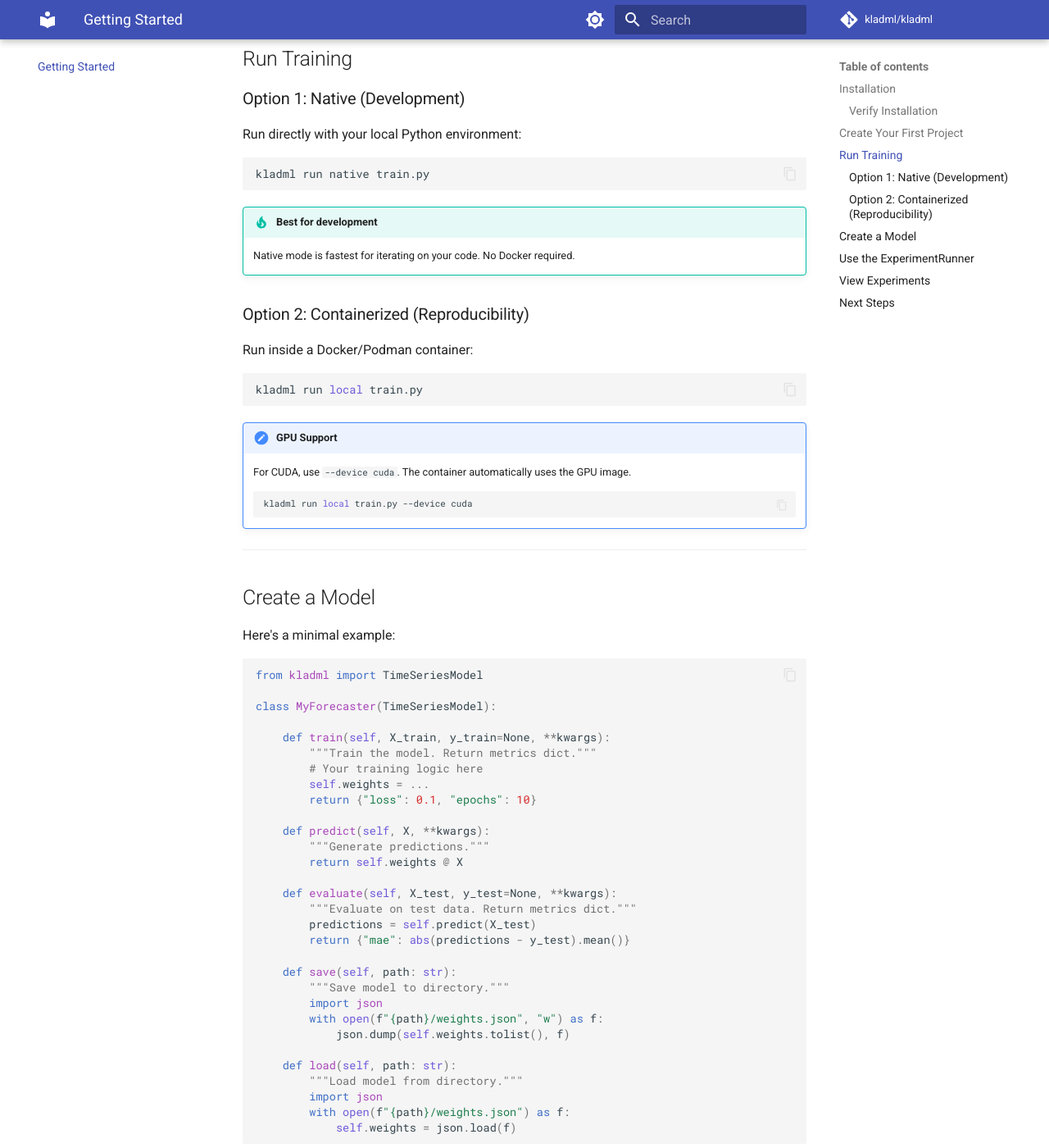
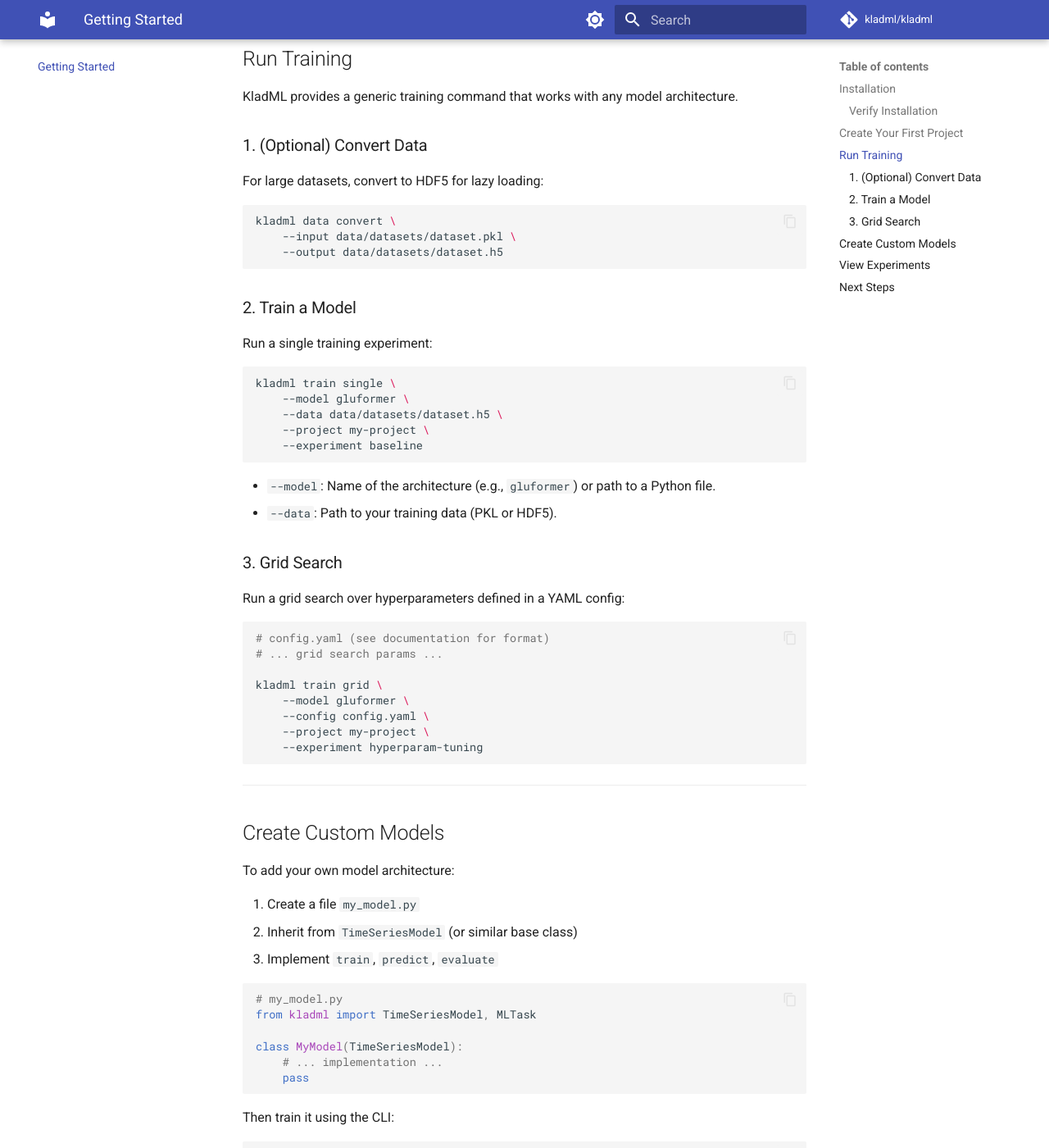
Before and after one commit to kladml/kladml, an MkDocs documentation site: the page built from docs/getting_started.md, in a window 1280 px wide and 1400 px high, scrolled down 1053 px. Shown: the whole window at 82% size. Built offline with MkDocs 1.6.1 and Material for MkDocs 9.7.7, drawn with Linux system fonts in a browser that asks for light colours; comment, search, counter and statistics services are not loaded; some of the changed text lies outside the part shown.

Commit message:
docs: update guides for HDF5 lazy loading and generic CLI

````diff
--- a/docs/cli.md
+++ b/docs/cli.md
@@ -129,7 +129,92 @@ kladml run local train.py --image my-registry/my-image:latest
 
 ---
 
+
+---
+
+## Training Commands
+
+### `kladml train single`
+
+Train a model on a dataset.
+
+```bash
+kladml train single [OPTIONS]
+```
+
+**Options:**
+
+| Option | Required | Description |
+|--------|----------|-------------|
+| `--model`, `-m` | Yes | Model architecture name (e.g., `gluformer`) or path to `.py` file |
+| `--data`, `-d` | Yes | Path to training data (`.pkl` or `.h5`) |
+| `--val` | No | Path to validation data |
+| `--project`, `-p` | Yes | Project name |
+| `--experiment`, `-e` | Yes | Experiment name |
+| `--config`, `-c` | No | Path to YAML config file |
+
+**Example:**
+
+```bash
+kladml train single --model gluformer --data train.h5 --project sentinella --experiment v1
+```
+
+---
+
+### `kladml train grid`
+
+Run a grid search over hyperparameters.
+
+```bash
+kladml train grid [OPTIONS]
+```
+
+The configuration file must define lists of values for grid search.
+
+**Example:**
+
+```bash
+kladml train grid --model gluformer --config grid.yaml --project sentinella --experiment tuning
+```
+
+---
+
+## Data Commands
+
+### `kladml data inspect`
+
+Analyze a `.pkl` dataset file.
+
+```bash
+kladml data inspect <path>
+```
+
+### `kladml data convert`
+
+Convert a dataset to HDF5 format for lazy loading.
+
+```bash
+kladml data convert [OPTIONS]
+```
+
+**Options:**
+
+| Option | Required | Description |
+|--------|----------|-------------|
+| `--input`, `-i` | Yes | Input `.pkl` file path |
+| `--output`, `-o` | Yes | Output `.h5` file path |
+| `--compression` | No | Compression (gzip, lzf). Default: gzip |
+
+**Example:**
+
+```bash
+kladml data convert -i train.pkl -o train.h5
+```
+
+---
+
 ## Environment Variables
+
 
 KladML respects these environment variables:
 
--- a/docs/getting_started.md
+++ b/docs/getting_started.md
@@ -45,96 +45,71 @@ my-project/
 
 ## Run Training
 
-### Option 1: Native (Development)
+KladML provides a generic training command that works with any model architecture.
 
-Run directly with your local Python environment:
+### 1. (Optional) Convert Data
+
+For large datasets, convert to HDF5 for lazy loading:
 
 ```bash
-kladml run native train.py
+kladml data convert \
+    --input data/datasets/dataset.pkl \
+    --output data/datasets/dataset.h5
 ```
 
-!!! tip "Best for development"
-    Native mode is fastest for iterating on your code. No Docker required.
+### 2. Train a Model
 
-### Option 2: Containerized (Reproducibility)
-
-Run inside a Docker/Podman container:
+Run a single training experiment:
 
 ```bash
-kladml run local train.py
+kladml train single \
+    --model gluformer \
+    --data data/datasets/dataset.h5 \
+    --project my-project \
+    --experiment baseline
 ```
 
-!!! note "GPU Support"
-    For CUDA, use `--device cuda`. The container automatically uses the GPU image.
-    ```bash
-    kladml run local train.py --device cuda
-    ```
+- `--model`: Name of the architecture (e.g., `gluformer`) or path to a Python file.
+- `--data`: Path to your training data (PKL or HDF5).
 
----
+### 3. Grid Search
 
-## Create a Model
+Run a grid search over hyperparameters defined in a YAML config:
 
-Here's a minimal example:
+```bash
+# config.yaml (see documentation for format)
+# ... grid search params ...
 
-```python
-from kladml import TimeSeriesModel
-
-class MyForecaster(TimeSeriesModel):
-
-    def train(self, X_train, y_train=None, **kwargs):
-        """Train the model. Return metrics dict."""
-        # Your training logic here
-        self.weights = ...
-        return {"loss": 0.1, "epochs": 10}
-
-    def predict(self, X, **kwargs):
-        """Generate predictions."""
-        return self.weights @ X
-
-    def evaluate(self, X_test, y_test=None, **kwargs):
-        """Evaluate on test data. Return metrics dict."""
-        predictions = self.predict(X_test)
-        return {"mae": abs(predictions - y_test).mean()}
-
-    def save(self, path: str):
-        """Save model to directory."""
-        import json
-        with open(f"{path}/weights.json", "w") as f:
-            json.dump(self.weights.tolist(), f)
-
-    def load(self, path: str):
-        """Load model from directory."""
-        import json
-        with open(f"{path}/weights.json") as f:
-            self.weights = json.load(f)
+kladml train grid \
+    --model gluformer \
+    --config config.yaml \
+    --project my-project \
+    --experiment hyperparam-tuning
 ```
 
 ---
 
-## Use the ExperimentRunner
+## Create Custom Models
 
-The `ExperimentRunner` handles:
+To add your own model architecture:
 
-- Creating MLflow runs
-- Logging parameters and metrics
-- Saving artifacts
-- Managing the training lifecycle
+1. Create a file `my_model.py`
+2. Inherit from `TimeSeriesModel` (or similar base class)
+3. Implement `train`, `predict`, `evaluate`
 
 ```python
-from kladml import ExperimentRunner
+# my_model.py
+from kladml import TimeSeriesModel, MLTask
 
-runner = ExperimentRunner()
+class MyModel(TimeSeriesModel):
+    # ... implementation ...
+    pass
+```
 
-result = runner.run(
-    model_class=MyForecaster,
-    train_data=(X_train, y_train),
-    test_data=(X_test, y_test),
-    experiment_name="my-experiment",
-    params={"learning_rate": 0.01}
-)
+Then train it using the CLI:
 
-print(f"Run ID: {result['run_id']}")
-print(f"Metrics: {result['metrics']}")
+```bash
+kladml train single --model my_model.py --data ...
 ```
 
 ---
@@ -144,7 +119,7 @@ print(f"Metrics: {result['metrics']}")
 KladML uses MLflow for tracking. View your experiments:
 
 ```bash
-mlflow ui --backend-store-uri sqlite:///mlruns/mlflow.db
+mlflow ui --backend-store-uri sqlite:///data/projects/mlflow.db
 ```
 
 Open http://localhost:5000 in your browser.
````
Also changed, not shown: README.md (+9 -6 lines).
